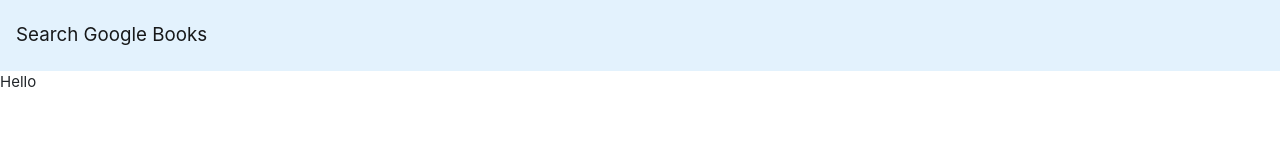
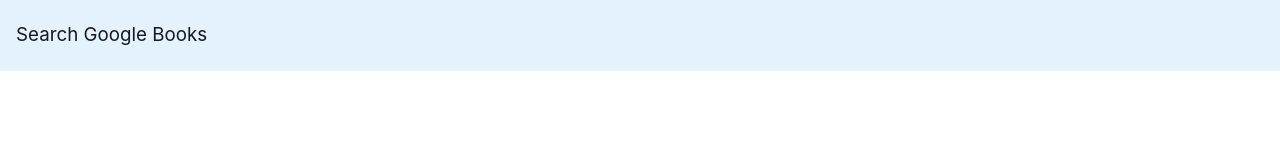
Before and after one commit to zootechdrum/react-google-search, a React (Create React App) app in the folder client/: page / in a window 1280 px wide. Shown: the top 161 px of the page. Built offline with nearby package versions, Linux system fonts and the light colour scheme.

Commit message:
added utils directory

```diff
--- a/client/src/pages/NoMatch.js
+++ b/client/src/pages/NoMatch.js
@@ -5,7 +5,7 @@
 function NoMatch() {
   return (
 
-<Card />
+    <Card />
 
   );
 }
--- a/client/src/pages/SearchBooks.js
+++ b/client/src/pages/SearchBooks.js
@@ -13,7 +13,9 @@
 
   render() {
     return (
-        <div>Hello</div>
+        <div className="conatiner">
+
+        </div>
     );
   }
 }
```
Also changed, not shown: client/src/utils/API.js (added, +9 -0 lines).
